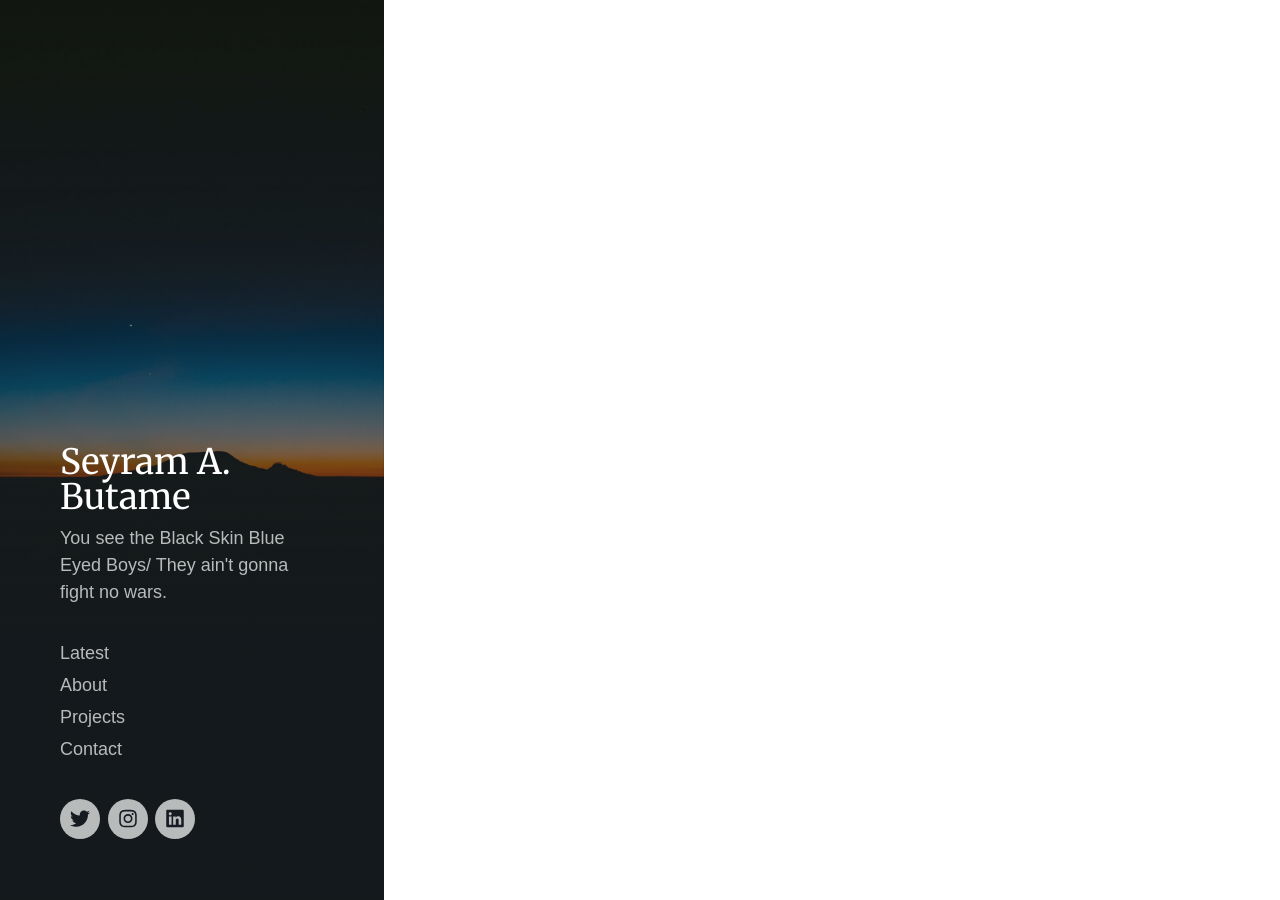
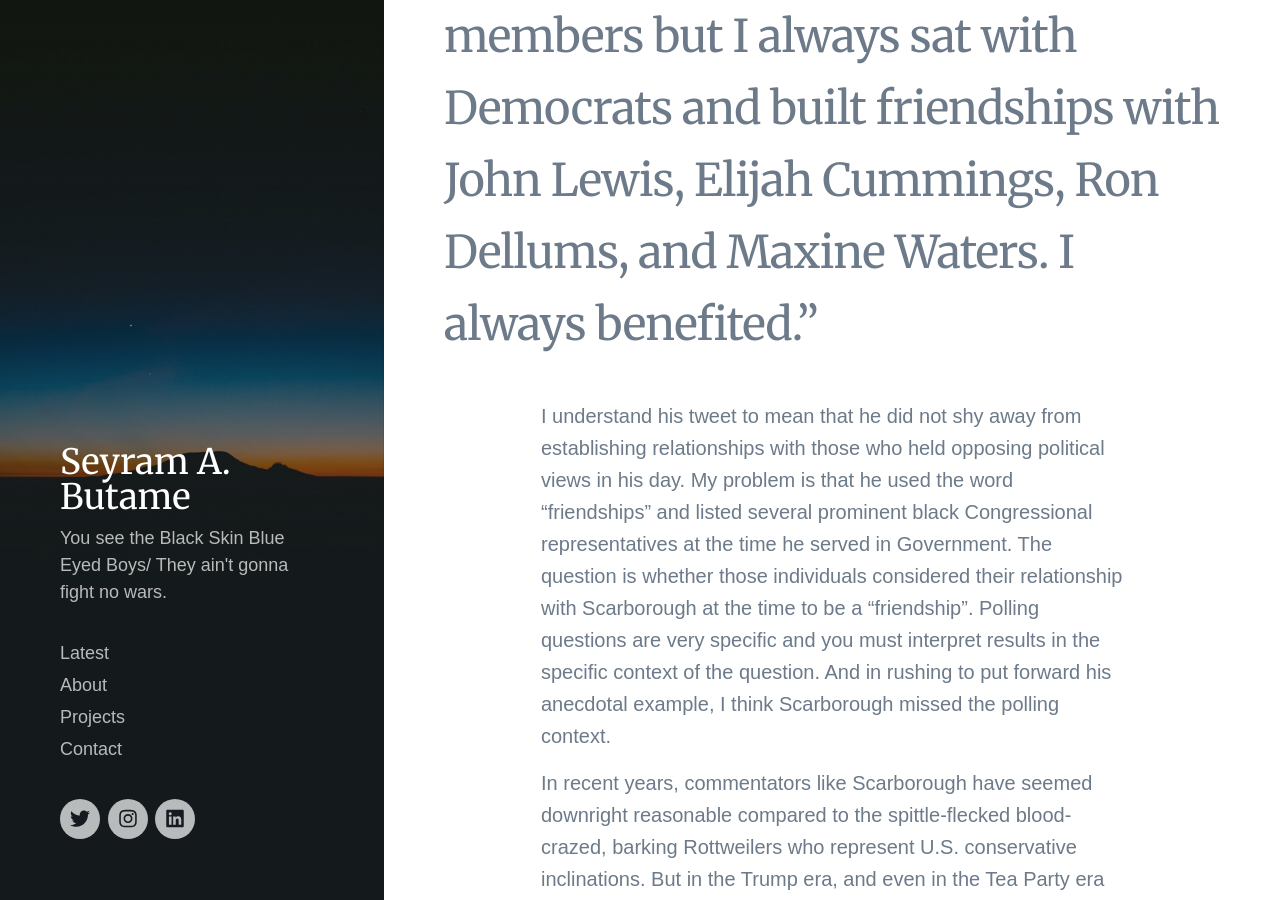
Before and after one commit to butames/blog.github.io, a Jekyll site: the page built from _posts/2021-12-18-friend.md, in a window 1280 px wide and 900 px high, scrolled down 1376 px. Built offline with Jekyll 4.4.1, drawn with Linux system fonts in a browser that asks for light colours; nearby versions of some CDN libraries; some web fonts are replaced; some of the changed text lies outside the part shown.

Commit message:
Update 2021-12-18-friend.md

```diff
--- a/_posts/2021-12-18-friend.md
+++ b/_posts/2021-12-18-friend.md
@@ -7,4 +7,34 @@ excerpt: Joe Scarborough the folly of simple solutions to complex social issues.
 
 ![](/images/background/background2.jpg)
 
-## Start here
+The other day, Joe Scarborough, conservative television presenter for MSNBC, tweeted the below picture of a poll conducted by Axios.
+
+{% twitter https://twitter.com/JoeNBC/status/1468520826769182721?s=20 %}
+
+Scarborough added,
+> "My most fascinating friendships have always come from "the other side. In Congress, I was considered one of the most conservative members but I always sat with Democrats and built friendships with John Lewis, Elijah Cummings, Ron Dellums, and Maxine Waters. I always benefited."
+
+I understand his tweet to mean that he did not shy away from establishing relationships with those who held opposing political views in his day. My problem is that he used the word "friendships" and listed several prominent black Congressional representatives at the time he served in Government. The question is whether those individuals considered their relationship with Scarborough at the time to be a "friendship". Polling questions are very specific and you must interpret results in the specific context of the question. And in rushing to put forward his anecdotal example, I think Scarborough missed the polling context.
+
+In recent years, commentators like Scarborough have seemed downright reasonable compared to the spittle-flecked blood-crazed, barking Rottweilers who represent U.S. conservative inclinations. But in the Trump era, and even in the Tea Party era of American politics, Scarborough's perspectives were not pleasant (say nothing for the anemic quality to his commentary).
+I write this to say that while he may have considered what he had with certain black congress members as friendship, I am not sure those same people thought it was friendship. It was most likely a working relationship and an admirable one, but friendship most likely not. I work with people and have made an effort always to be cordial to facilitate the working environment. But are these friendships? Would they consider me a friend? I am not sure.
+
+The tweet from Scarborough represents a cynical perspective in popular media; that if people will only put aside their differences and work together, the U.S. will heal. It is a perspective, that I think ignores the history of this country. It assumes there was a time, where significant divisions and violence did not exist. It assumes a time in American history where there was no need for healing, while the opposite is true. Perhaps for people like Scarborough, (i.e., white and male), this has indeed been the case, that there was a time when America was the land of opportunity, freedom and strong democratic values. But for black folk, these fault lines have always been clear as day and we have had to navigate those kinds of issues with care and deep thought. The experience and of harm, violence, and the incessant threat to our existence has always necessitated that we act with caution, displaying one face to the public around us,  while masking inner concerns.
+
+Take Ronald Reagan for example, the political hero of people like Scarborough. A man caught on tape referring to black people as [monkeys](https://www.theatlantic.com/ideas/archive/2019/07/ronald-reagans-racist-conversation-richard-nixon/595102/)[^1] and commencing his presidential campaign at the Neshoba County Fair by delivering a speech about "States Rights."[^2] Does Scarborough think the black politicians like John Lewis who had to work with that man's ardent supporters considered those supporters friends or his relationship with them as one of "friendship?"
+
+Would Scarborough be willing to form "friendships" with people who referred to people who looked like him using racist slurs in private? Would Scarborough:
+1. "**Go out on a date**" with someone who felt he was less than human?
+2. "**Support the business of**" someone who sought to end his existence?
+3. "**Be friends with**" someone who constantly advocated for policies that were detrimental to his health and well-being and those of his family?
+4. "**Work for**" someone who considered him to be less of a man and hence less deserving of the rewards proffered by American society?
+If I had the choice, I certainly wouldn't, but perhaps Scarborough is a different person.
+
+Anyway, the poll Joe Scarborough referenced is worth a further look. The poll sought to capture an element of the political divide in the U.S. and asked participants whether they would be willing to establish certain relationships (e.g., friendship, romantic, work, etc.) with those supporting an opposing political candidate. A partial write-up of the results the source of Scarborough's tweet, may be accessed in an article by Neal Rothschild, [Young Dems more likely to despise the other party](https://www.axios.com/poll-political-polarization-students-a31e9888-9987-4715-9a2e-b5c448ed3e5a.html) [^3].
+
+Americans, particularly the youth are more cognizant of the injustices and inequalities built into American society. Furthermore, as marginalized populations have gained stronger voices, they are better able to express their needs, the divides that have always plagued the country are clearer. The results of such a poll should not be used to press for the status of quo of ignoring
+
+[^1]: Naftali, Tim. “Ronald Reagan’s Long-Hidden Racist Conversation With Richard Nixon.” The Atlantic, 30 July 2019, https://www.theatlantic.com/ideas/archive/2019/07/ronald-reagans-racist-conversation-richard-nixon/595102/.
+
+[^2]: Reagan, Ronald, and The Neshoba Democrat - Editorial Board. “Ronald Reagan’s 1980 Neshoba County Fair Speech.” The Neshoba Democrat, https://neshobademocrat.com/stories/ronald-reagans-1980-neshoba-county-fair-speech,49123. Accessed 9 Dec. 2021.
+[^3]: Rothschild, Neal. “Young Democrats More Likely to Despise the Other Party.” Axios, https://www.axios.com/poll-political-polarization-students-a31e9888-9987-4715-9a2e-b5c448ed3e5a.html. Accessed 9 Dec. 2021.
```
